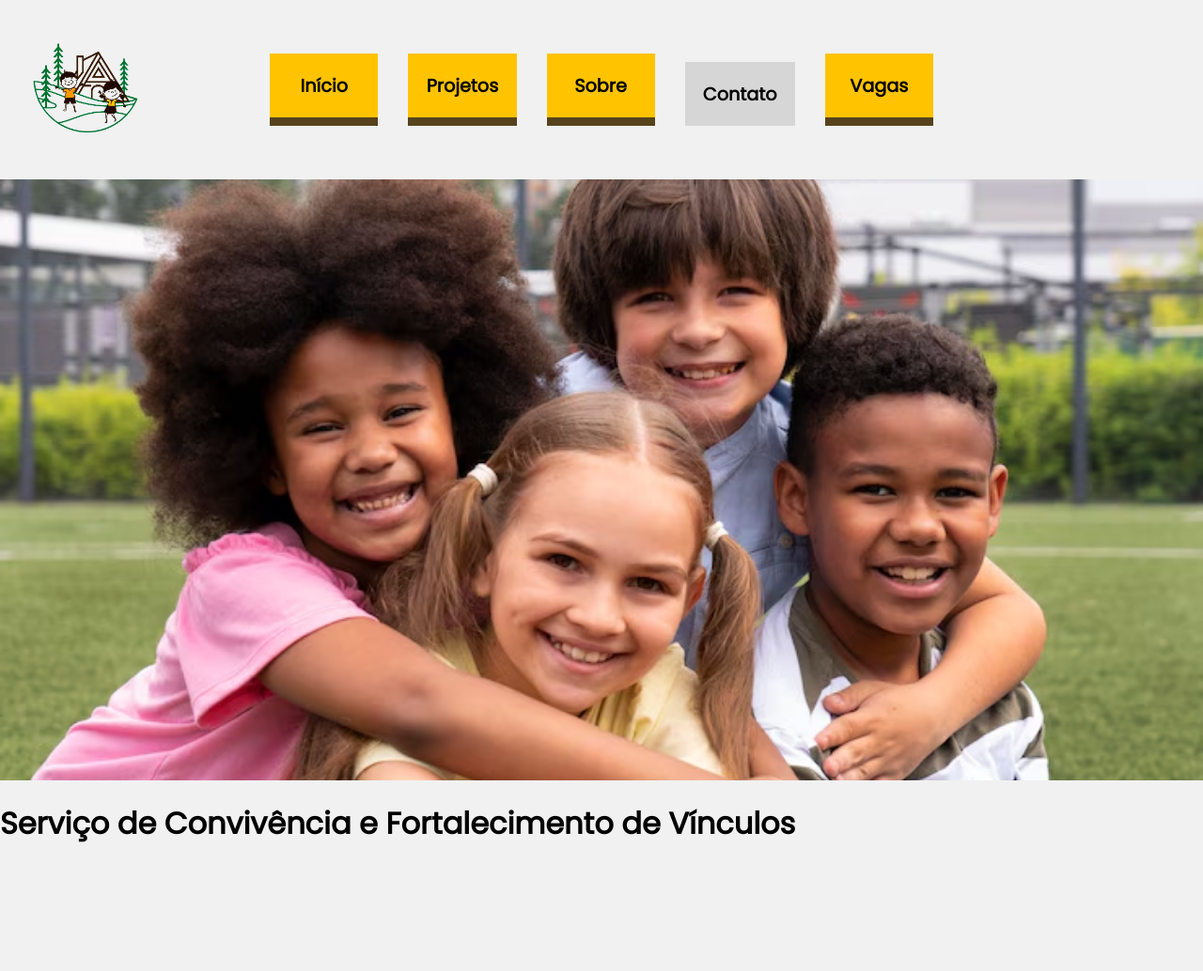
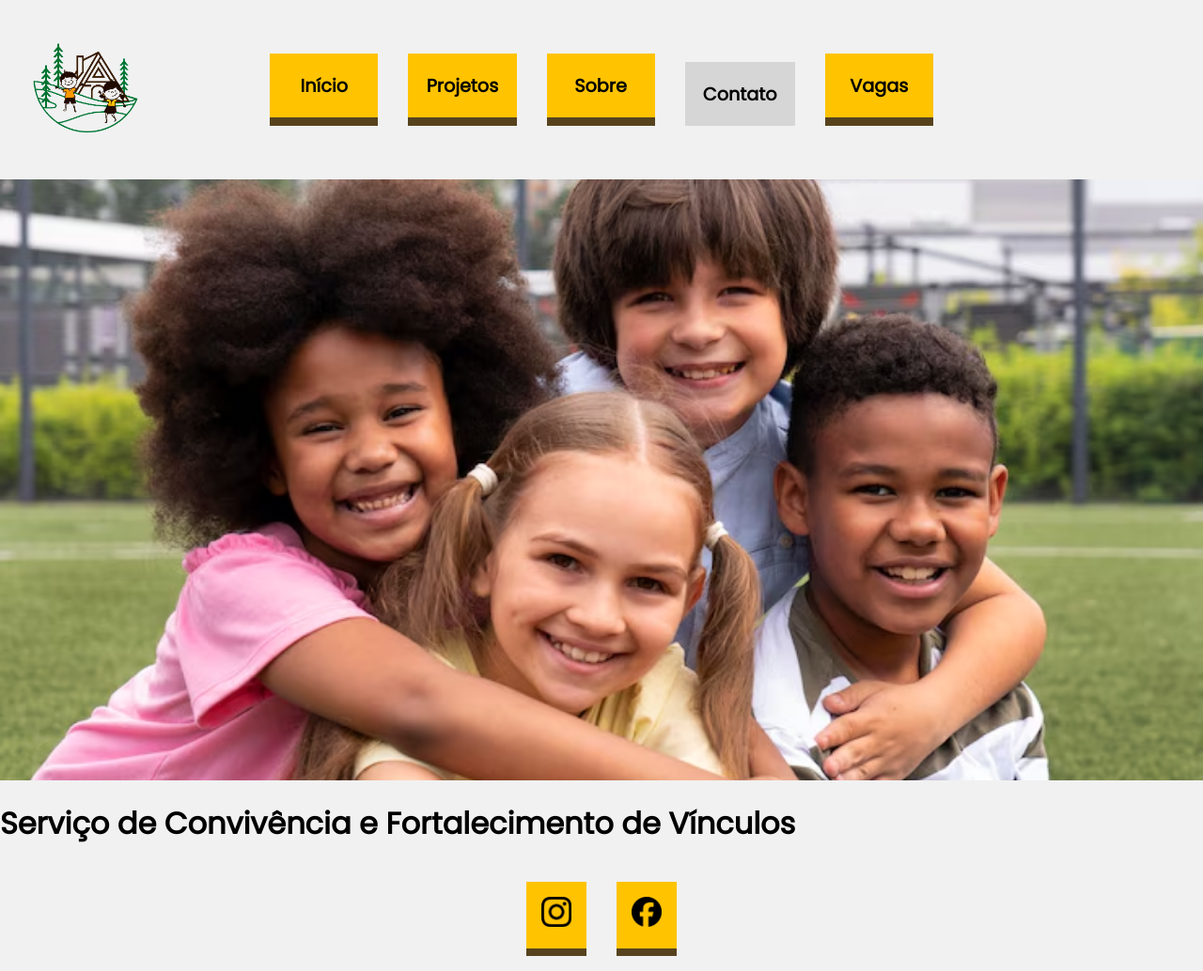
Before and after one commit to schevve/site-escola, a plain HTML site: page contato.html in a window 1280 px wide. Shown: the whole page at 94% size. Before the commit the page ends 922 px from the top, so only its background shows below. Drawn offline with Linux system fonts and the light colour scheme.

Commit message:
mirror footer to all pages

```diff
--- a/contato.html
+++ b/contato.html
@@ -46,7 +46,14 @@
         </div>
     </main>
     <footer>
-
+        <div class="footer-container">
+            <a class="footer-link" href="https://www.instagram.com/aldeiainfantilbetesda/" target="_blank">
+                <img class="footer-img" src="static/Instagram_Glyph_Black.png" alt="Instagram">
+            </a>
+            <a class="footer-link" href="https://www.facebook.com/aldeiainfantilbetesda/" target="_blank">
+                <img class="footer-img invert" src="static/Facebook_Logo_Secondary.png" alt="Facebook">
+            </a>
+        </div>
     </footer>
 </body>
 </html>
```
Also changed, not shown: projetos.html (+8 -1 lines), sobre.html (+8 -1 lines).
